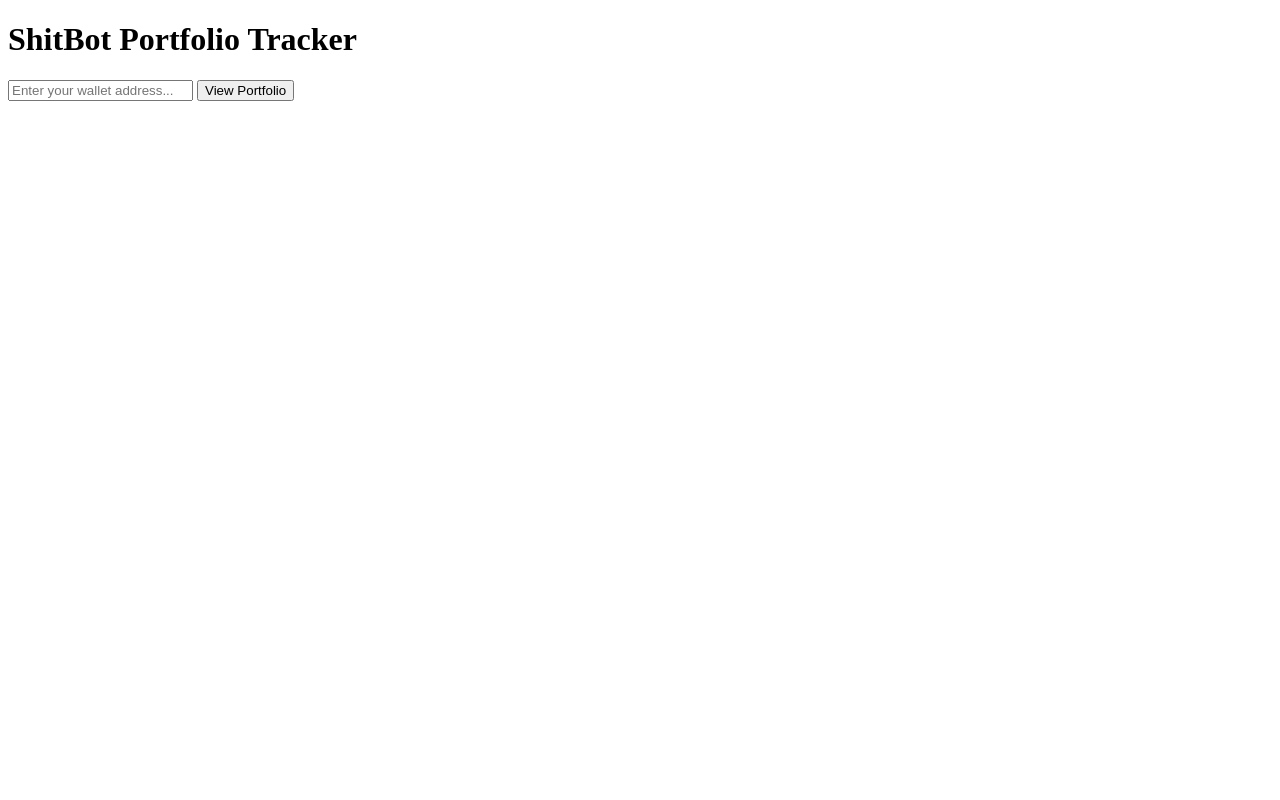
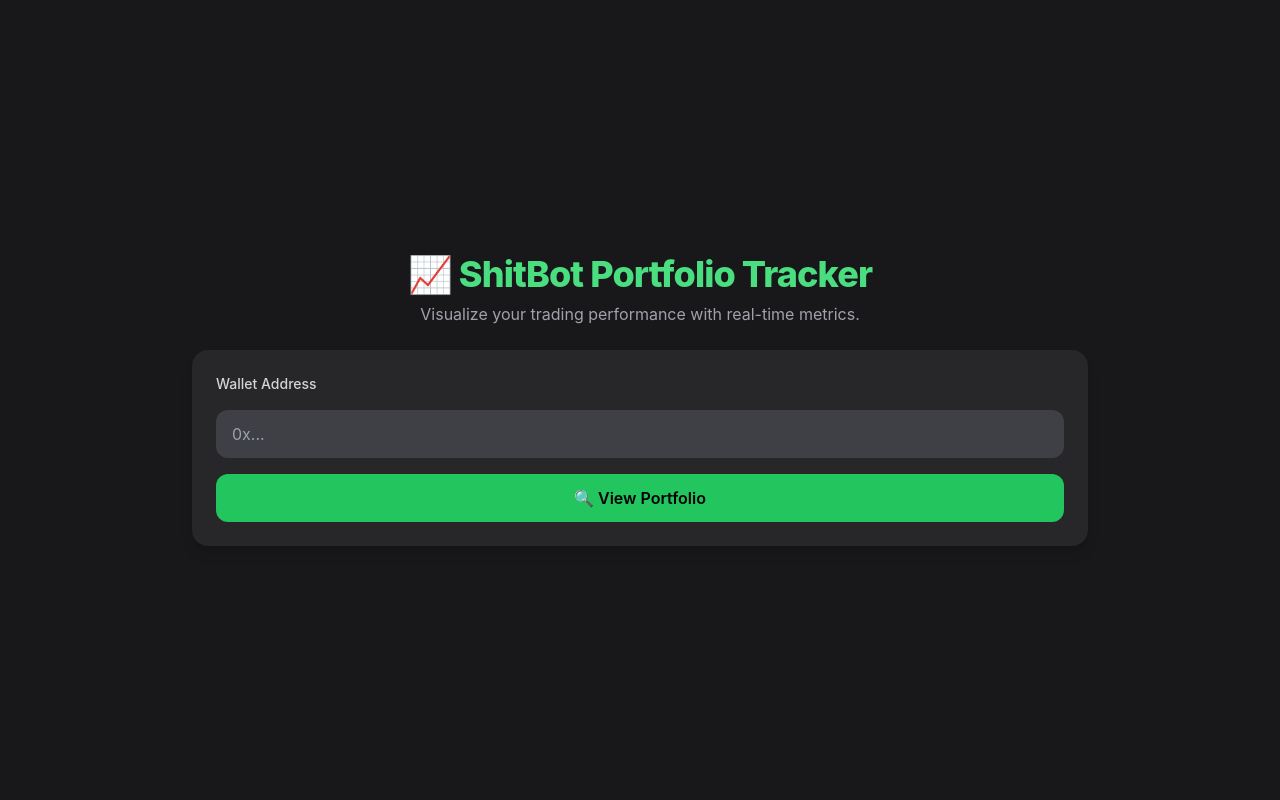
Before and after one commit to bonzoholda/shitbot_metrics_tracker, a FastAPI app: page / in a window 1280 px wide. Run offline with FastAPI, Linux system fonts and the light colour scheme; some libraries are stand-ins or nearby versions.

Commit message:
Update index.html

```diff
--- a/templates/index.html
+++ b/templates/index.html
@@ -5,22 +5,46 @@
   <meta name="viewport" content="width=device-width, initial-scale=1.0"/>
   <title>ShitBot Tracker</title>
   <script src="https://cdn.jsdelivr.net/npm/apexcharts"></script>
-  <link href="https://cdn.tailwindcss.com" rel="stylesheet"/>
+  <script src="https://cdn.tailwindcss.com"></script>
+  <style>
+    body {
+      font-family: 'Inter', sans-serif;
+    }
+  </style>
 </head>
-<body class="bg-zinc-900 text-white p-6">
-  <div class="max-w-3xl mx-auto text-center">
-    <h1 class="text-3xl font-bold text-green-300 mb-6">ShitBot Portfolio Tracker</h1>
+<body class="bg-zinc-900 text-white min-h-screen flex items-center justify-center px-4 py-8">
+  <div class="w-full max-w-4xl space-y-6">
+    <!-- Header -->
+    <div class="text-center">
+      <h1 class="text-4xl font-extrabold text-green-400 tracking-tight mb-2">📈 ShitBot Portfolio Tracker</h1>
+      <p class="text-zinc-400">Visualize your trading performance with real-time metrics.</p>
+    </div>
 
-    <form id="walletForm" class="mb-4">
-      <input type="text" id="wallet" class="w-full p-3 rounded bg-zinc-800 text-white" placeholder="Enter your wallet address..." required />
-      <button type="submit" class="mt-2 bg-green-500 text-black px-4 py-2 rounded">View Portfolio</button>
+    <!-- Wallet Form -->
+    <form id="walletForm" class="bg-zinc-800 p-6 rounded-2xl shadow-lg space-y-4">
+      <label for="wallet" class="block text-left text-sm font-medium text-zinc-300">Wallet Address</label>
+      <input
+        type="text"
+        id="wallet"
+        placeholder="0x..."
+        class="w-full px-4 py-3 rounded-xl bg-zinc-700 text-white focus:outline-none focus:ring-2 focus:ring-green-500"
+        required
+      />
+      <button
+        type="submit"
+        class="w-full bg-green-500 hover:bg-green-400 text-black font-semibold py-3 rounded-xl transition duration-200"
+      >
+        🔍 View Portfolio
+      </button>
     </form>
 
-    <div id="chartContainer" class="bg-zinc-800 rounded-lg p-4 hidden">
-      <div id="chart" class="w-full h-64"></div>
+    <!-- Chart Section -->
+    <div id="chartContainer" class="bg-zinc-800 p-6 rounded-2xl shadow-xl hidden">
+      <div id="chart" class="w-full h-80"></div>
     </div>
   </div>
 
+  <!-- Script -->
   <script>
     let chartInstance;
 
@@ -45,15 +69,15 @@
 
         const roi = (((seriesData.at(-1).y - baseline) / baseline) * 100).toFixed(2);
 
-        // Destroy old chart if exists
         if (chartInstance) chartInstance.destroy();
 
         const options = {
           chart: {
             type: 'area',
-            height: 350,
+            height: 320,
             foreColor: '#ccc',
-            background: 'transparent'
+            background: 'transparent',
+            toolbar: { show: false }
           },
           series: [{
             name: 'Portfolio Value (USDT)',
@@ -61,39 +85,22 @@
           }],
           xaxis: {
             type: 'datetime',
-            labels: {
-              style: {
-                colors: '#ccc'
-              }
-            }
+            labels: { style: { colors: '#aaa' } }
           },
           yaxis: {
-            labels: {
-              style: {
-                colors: '#ccc'
-              }
-            }
+            labels: { style: { colors: '#aaa' } }
           },
           tooltip: {
-            x: {
-              format: 'dd MMM HH:mm'
-            }
+            x: { format: 'dd MMM HH:mm' }
           },
           annotations: {
             points: [{
               x: seriesData.at(-1).x,
               y: seriesData.at(-1).y,
-              marker: {
-                size: 6,
-                fillColor: '#00FF85'
-              },
+              marker: { size: 6, fillColor: '#00FF85' },
               label: {
                 borderColor: '#00FF85',
-                offsetY: -10,
-                style: {
-                  background: '#00FF85',
-                  color: '#000'
-                },
+                style: { background: '#00FF85', color: '#000' },
                 text: `ROI: ${roi}%`
               }
             }]
@@ -105,7 +112,7 @@
               gradientToColors: ['#00FF85'],
               shadeIntensity: 1,
               type: 'vertical',
-              opacityFrom: 0.4,
+              opacityFrom: 0.5,
               opacityTo: 0.1,
               stops: [0, 100]
             }
```
